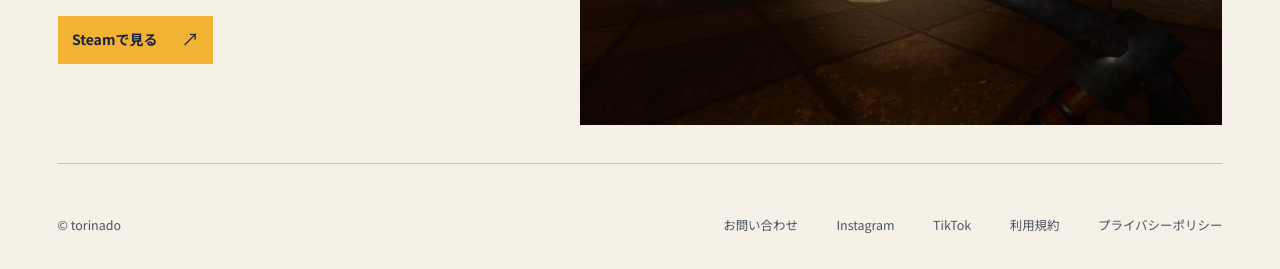
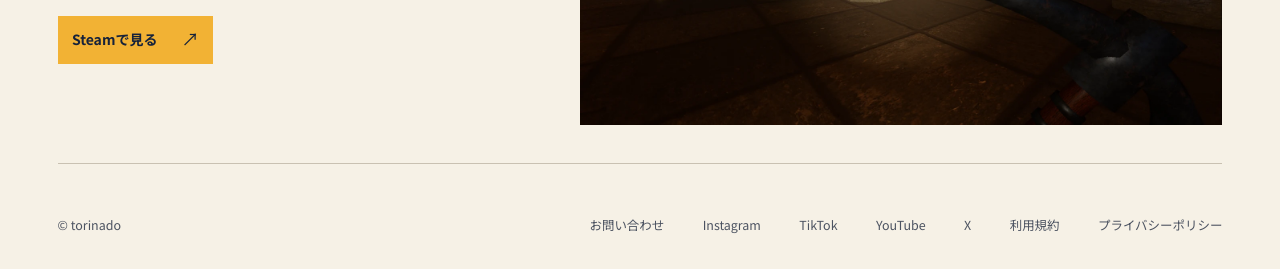
Before and after one commit to kizao/torinado-site, a plain HTML site: page index.html in a window 1280 px wide. Shown: the part 572-841 px from the top of the page. Drawn offline with Linux system fonts and the light colour scheme.

Commit message:
フッターに公式YouTubeとXへのリンクを追加

```diff
--- a/index.html
+++ b/index.html
@@ -40,6 +40,8 @@
         <a href="mailto:torinado.works@gmail.com">お問い合わせ</a>
         <a href="https://www.instagram.com/torinado.works/">Instagram</a>
         <a href="https://www.tiktok.com/@torinado.works">TikTok</a>
+        <a href="https://www.youtube.com/@torinado_works">YouTube</a>
+        <a href="https://x.com/torinado_works">X</a>
         <a href="terms.html">利用規約</a>
         <a href="privacy.html">プライバシーポリシー</a>
       </nav>
```
